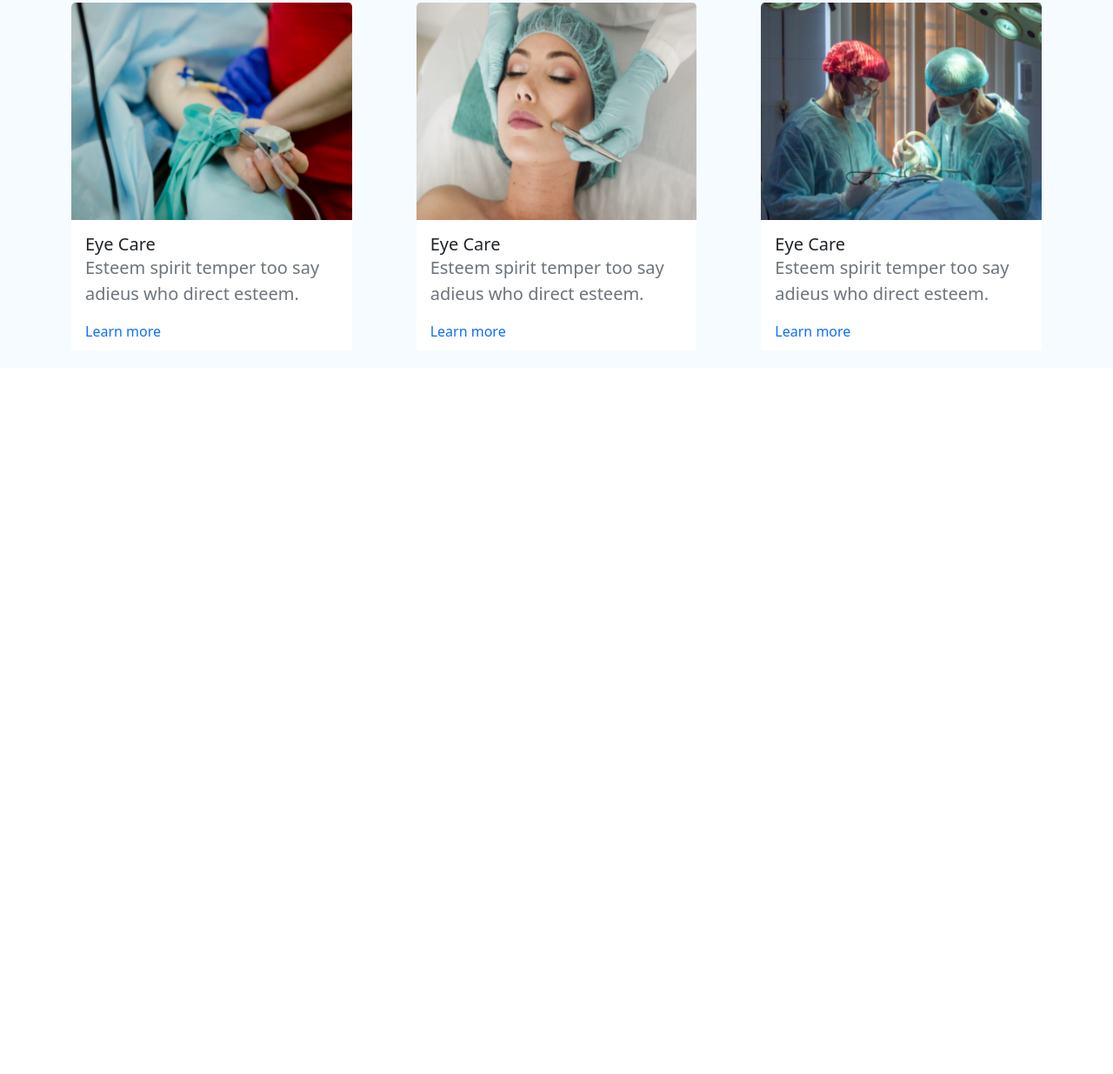
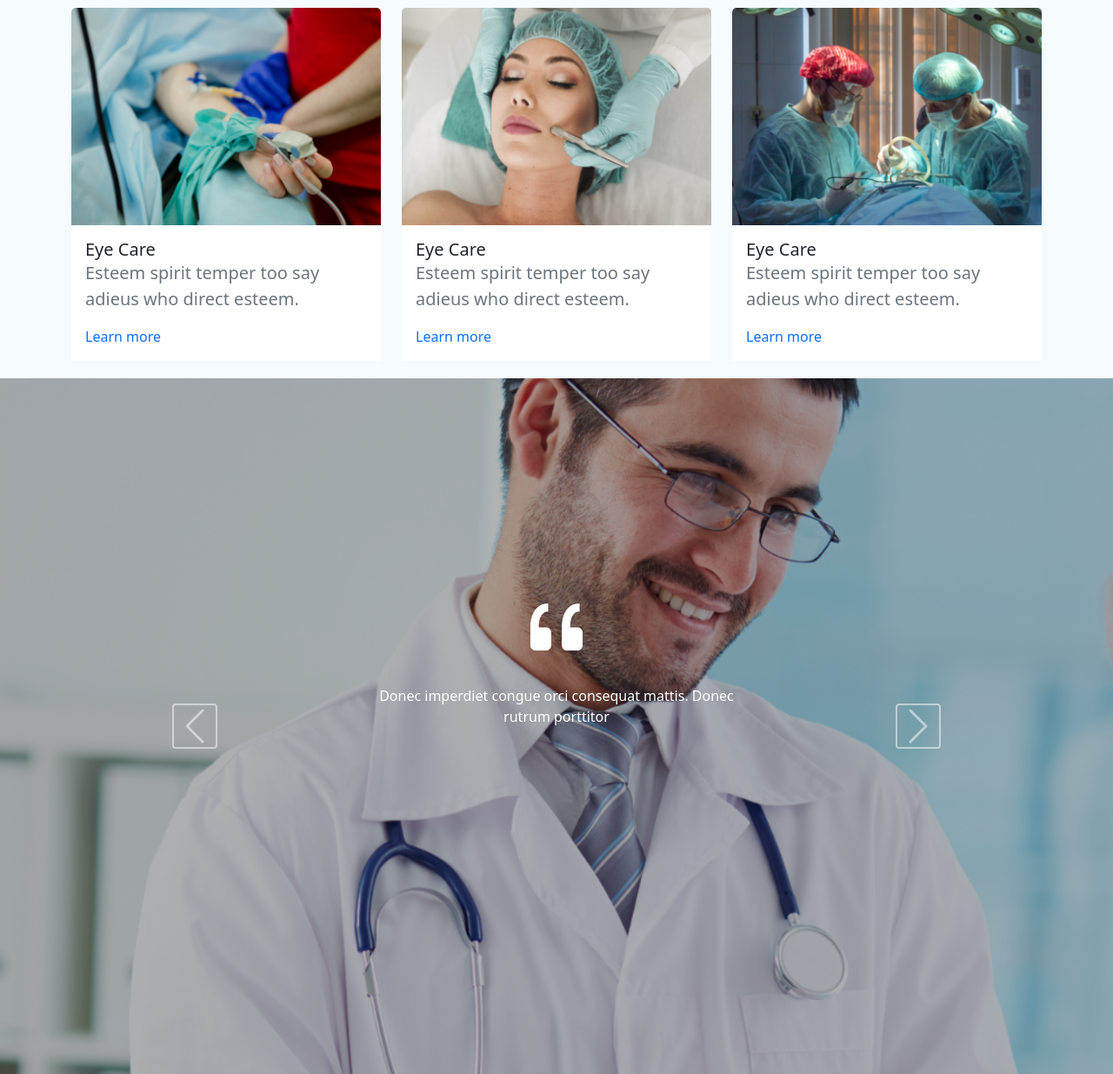
Before and after one commit to EmanElsayed2002/Bootstrap-ColorLib-Clone, a website: page index.html in a window 1280 px wide. Shown: the part 2695-3930 px from the top of the page at 87% size. Before the commit the page ends 3118 px from the top, so only its background shows below. Drawn offline with nearby package versions, Linux system fonts and the light colour scheme.

Commit message:
add fourth section

```diff
--- a/index.html
+++ b/index.html
@@ -18,14 +18,14 @@
     <!-- header section -->
     <header class="h-25 p-2">
       <div class="container p-2">
-        <div class="row justify-content-lg-between align-items-center">
+        <div class="row justify-content-md-between align-items-center">
           <div class="col-md-5 d-flex gap-2">
             <i class="bi bi-linkedin"></i>
             <i class="bi bi-facebook"></i>
             <i class="bi bi-google"></i>
           </div>
 
-          <div class="col-md-6 d-flex justify-content-lg-end">
+          <div class="col-md-6 d-flex justify-content-md-end">
             <div class="me-3">
               <i class="bi bi-envelope text-primary"></i>
               <span class="info ms-1"> info@docmed.com </span>
@@ -194,7 +194,6 @@
         </div>
       </div>
     </div>
-
     <!-- Welcome to Docmed section -->
     <div class="welcome-docmed mt-5 vh-100">
       <div class="container">
@@ -223,7 +222,6 @@
         </div>
       </div>
     </div>
-
     <!-- Department section -->
     <div class="department mt-4">
       <div class="container pt-5 text-center">
@@ -313,6 +311,76 @@
         </div>
       </div>
     </div>
+
+    <!-- Slider section -->
+    <div
+      class="slider-section bg-primary vh-100 position-relative d-flex align-items-center justify-content-center"
+    >
+      <div id="carouselExample" class="carousel slide position-relative w-100">
+        <div class="carousel-inner vh-100">
+          <div class="carousel-item active h-100">
+            <img
+              src="./images/2 (2).png"
+              class="d-block w-100 h-100 object-fit-cover"
+              alt="..."
+            />
+          </div>
+          <div class="carousel-item h-100">
+            <img
+              src="./images/1 (2).png"
+              class="d-block w-100 h-100 object-fit-cover"
+              alt="..."
+            />
+          </div>
+          <div class="carousel-item h-100">
+            <img
+              src="./images/1 (2).png"
+              class="d-block w-100 h-100 object-fit-cover"
+              alt="..."
+            />
+          </div>
+        </div>
+
+        <button
+          class="carousel-control-prev"
+          type="button"
+          data-bs-target="#carouselExample"
+          data-bs-slide="prev"
+          style="left: 10%"
+        >
+          <span
+            class="carousel-control-prev-icon p-4 rounded-1 btn btn-outline-primary"
+            aria-hidden="true"
+          ></span>
+          <span class="visually-hidden">Previous</span>
+        </button>
+        <button
+          class="carousel-control-next"
+          type="button"
+          data-bs-target="#carouselExample"
+          data-bs-slide="next"
+          style="right: 10%"
+        >
+          <span
+            class="carousel-control-next-icon p-4 rounded-1 btn btn-outline-primary"
+            aria-hidden="true"
+          ></span>
+          <span class="visually-hidden">Next</span>
+        </button>
+
+        <div
+          class="carousel-caption position-absolute top-50 start-50 translate-middle text-center text-white"
+        >
+          <h1>
+            <i class="bi bi-quote" style="font-size: 96px; color: white"></i>
+          </h1>
+          <p>
+            Donec imperdiet congue orci consequat mattis. Donec rutrum porttitor
+          </p>
+        </div>
+      </div>
+    </div>
+
     <script src="./node_modules/bootstrap/dist/js/bootstrap.min.js"></script>
     <script src="js/script.js"></script>
   </body>
--- a/style/style.css
+++ b/style/style.css
@@ -27,7 +27,7 @@ nav.navbar {
 }
 
 nav.navbar.show {
-  background-color: rgba(255, 255, 255, 0.5);
+  background-color: rgba(255, 255, 255, 0.9);
   position: sticky;
   top: 0;
   left: 0;
@@ -206,7 +206,6 @@ i:hover {
 }
 
 .department .d {
-  height: 400px !important;
   margin-bottom: 20px;
 }
 .department .d img {
@@ -218,7 +217,6 @@ i:hover {
   -o-transition: all 0.3s ease-in-out;
 }
 .department .d .card-body {
-  height: 150px;
   background-color: green;
 }
 .department .d:hover img {
@@ -234,6 +232,28 @@ i:hover {
   text-decoration: underline;
 }
 
-.col-lg-4 {
-  width: calc((100% - 100px) / 3);
+/* .col-lg-4 {
+  width: calc((100% - 40px) / 3);
+} */
+
+.slider-section .carousel-item {
+  position: relative;
 }
+.slider-section .carousel-item img {
+  object-fit: cover;
+  /* height: 100% !important; */
+}
+.slider-section .carousel-item::after {
+  content: "";
+  position: absolute;
+  top: 0;
+  left: 0;
+  width: 100%;
+  height: 100%;
+  background-color: rgba(0, 0, 0, 0.3);
+}
+
+#carouselExample .carousel-control-prev-icon,
+.carousel-control-next-icon {
+  border: 2px solid white;
+}
```
